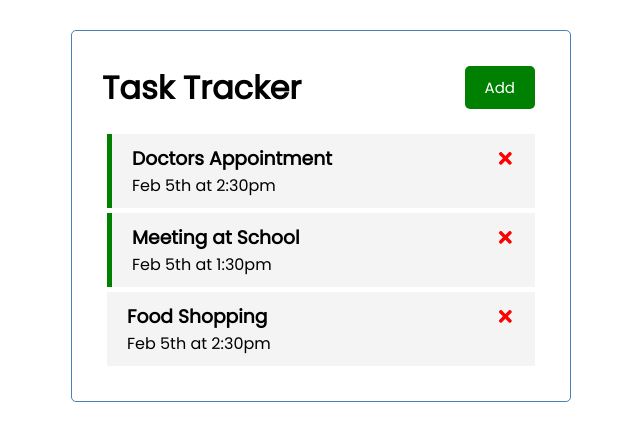
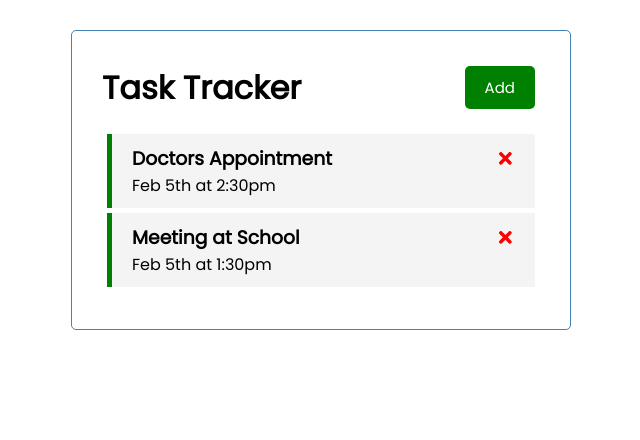
Before and after one commit to Ryan-Milkiewicz/React-Crash-Course, a React (Create React App) app: page / in a window 1280 px wide. Shown: the top 440 px of the page, without its empty margins (319-959 px from the left). Built offline with nearby package versions, Linux system fonts and the light colour scheme; data requests are answered from the project's data file.

Commit message:
get and delete calls from json server

```diff
--- /dev/null
+++ b/db.json
@@ -0,0 +1,16 @@
+{
+  "tasks": [
+    {
+      "id": 1,
+      "text": "Doctors Appointment",
+      "day": "Feb 5th at 2:30pm",
+      "reminder": true
+    },
+    {
+      "id": 2,
+      "text": "Meeting at School",
+      "day": "Feb 5th at 1:30pm",
+      "reminder": true
+    }
+  ]
+}
--- a/package.json
+++ b/package.json
@@ -6,6 +6,7 @@
     "@testing-library/jest-dom": "^5.16.2",
     "@testing-library/react": "^12.1.3",
     "@testing-library/user-event": "^13.5.0",
+    "json-server": "^0.17.0",
     "react": "^17.0.2",
     "react-dom": "^17.0.2",
     "react-icons": "^4.3.1",
@@ -16,7 +17,8 @@
     "start": "react-scripts start",
     "build": "react-scripts build",
     "test": "react-scripts test",
-    "eject": "react-scripts eject"
+    "eject": "react-scripts eject",
+    "server": "json-server --watch db.json --port 3001"
   },
   "eslintConfig": {
     "extends": [
--- a/src/App.js
+++ b/src/App.js
@@ -1,4 +1,4 @@
-import { useState } from 'react';
+import { useState, useEffect } from 'react';
 import Header from './components/Header'
 import Tasks from './components/Tasks'
 import AddTask from './components/AddTask'
@@ -6,26 +6,23 @@
 
 const App = () => {
   const [showAddTask, setShowAddTask] = useState(false)
-  const [tasks, setTasks] = useState([
-    {
-      id: 1,
-      text: 'Doctors Appointment',
-      day: 'Feb 5th at 2:30pm',
-      reminder: true,
-    },
-    {
-      id: 2,
-      text: 'Meeting at School',
-      day: 'Feb 5th at 1:30pm',
-      reminder: true,
-    },
-    {
-      id: 3,
-      text: 'Food Shopping',
-      day: 'Feb 5th at 2:30pm',
-      reminder: false,
-    },
-  ])
+  const [tasks, setTasks] = useState([])
+
+  useEffect(() => {
+    const getTasks = async () => {
+      const tasksFromServer = await fetchTasks()
+      setTasks(tasksFromServer)
+    }
+    getTasks()
+  }, [])
+
+  // Fetch Tasks
+  const fetchTasks = async () => {
+    const res = await fetch('http://localhost:3001/tasks')
+    const data = await res.json()
+
+    return data
+  }
 
   // Add Task
   const addTask = (task) => {
@@ -38,7 +35,11 @@
   }
 
   // Delete task
-  const deleteTask = (id) => {
+  const deleteTask = async (id) => {
+    await fetch(`http://localhost:3001/tasks/${id}`, {
+      method: 'DELETE',
+    })
+
     setTasks(tasks.filter((task) => task.id !== id))
   }
 
--- a/src/components/Header.js
+++ b/src/components/Header.js
@@ -2,7 +2,6 @@
 import Button from './Button'
 
 const Header = ({ title, onAdd, showAdd }) => {
-  console.log(onAdd);
   return (
     <header className='header'>
         <h1>{title}</h1>
```
Also changed, not shown: 1 other file (tests, documents, lock files or other folders).
